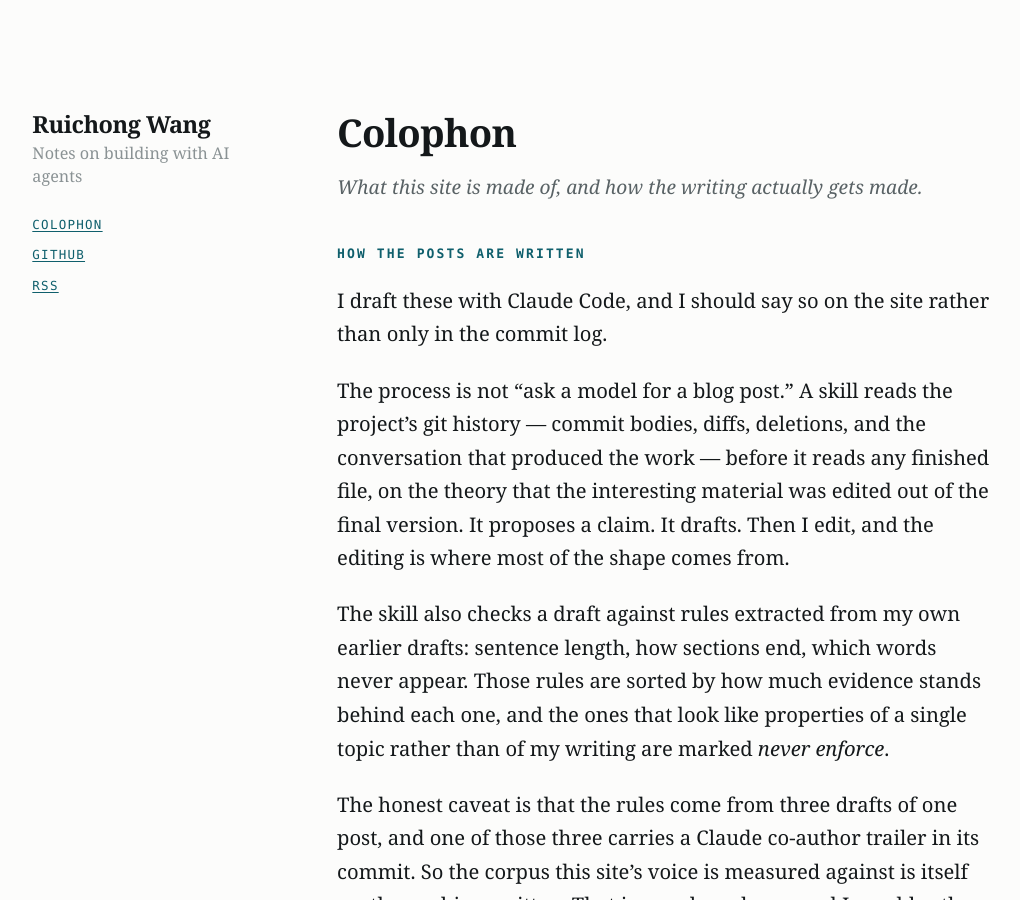
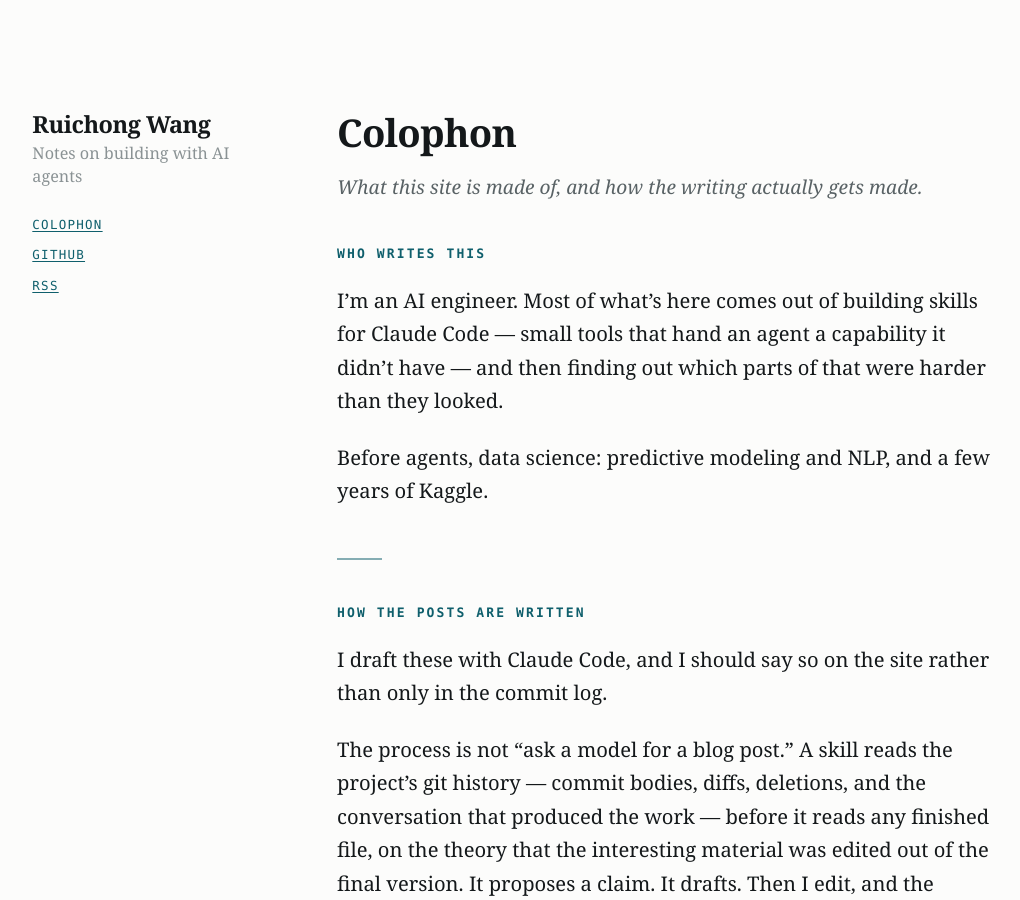
Before and after one commit to RuichongWang/ruichongwang.github.io, a Jekyll site: the page built from docs/colophon.md, in a window 1280 px wide and 900 px high. Shown: the whole window, without its empty margins (127-1147 px from the left). Built offline with Jekyll 4.4.1, drawn with Linux system fonts in a browser that asks for light colours.

Commit message:
Sync skills and site from the workspace

```diff
--- a/docs/colophon.md
+++ b/docs/colophon.md
@@ -2,6 +2,17 @@
 layout: page
 title: Colophon
 subtitle: What this site is made of, and how the writing actually gets made.
+---
+
+## Who writes this
+
+I'm an AI engineer. Most of what's here comes out of building skills for Claude
+Code — small tools that hand an agent a capability it didn't have — and then
+finding out which parts of that were harder than they looked.
+
+Before agents, data science: predictive modeling and NLP, and a few years of
+Kaggle.
+
 ---
 
 ## How the posts are written
```
